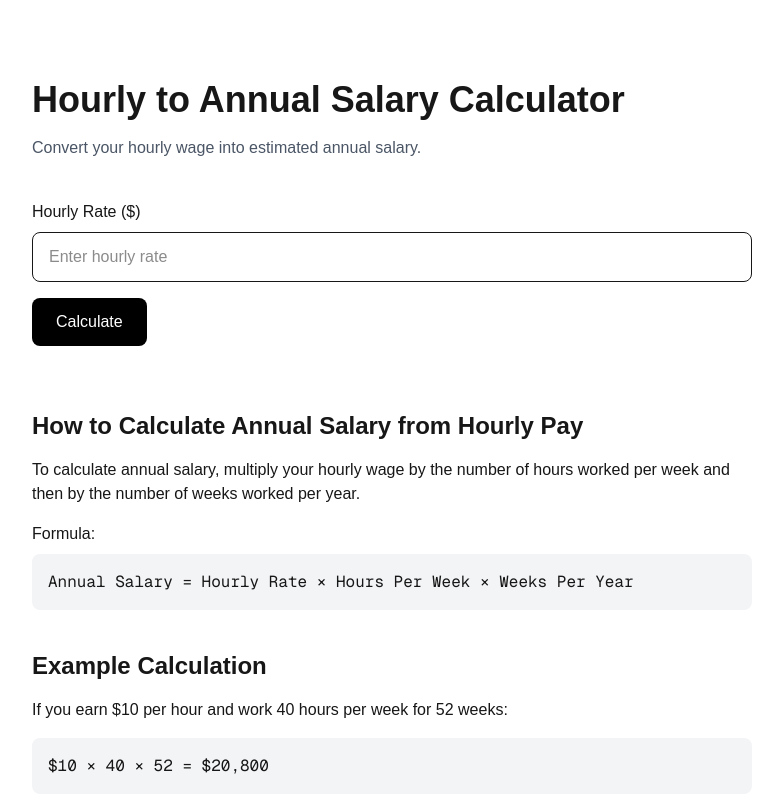
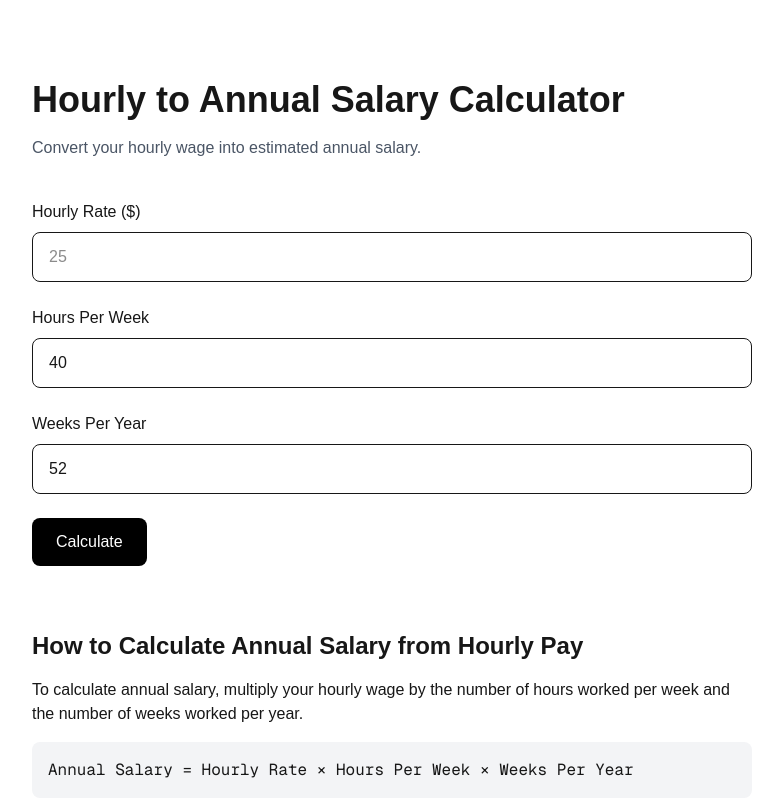
Before and after one commit to ronaldroi2008-droid/odojema, a Next.js app: page /hourly-to-annual-calculator in a window 1280 px wide. Shown: the top 800 px of the page, without its empty margins (248-1031 px from the left). Built offline with nearby package versions, Linux system fonts and the light colour scheme.

Commit message:
Upgrade hourly to annual calculator

```diff
--- a/app/hourly-to-annual-calculator/page.tsx
+++ b/app/hourly-to-annual-calculator/page.tsx
@@ -4,14 +4,19 @@ import { useState } from "react";
 
 export default function HourlyToAnnualCalculator() {
   const [hourlyRate, setHourlyRate] = useState("");
+  const [hoursPerWeek, setHoursPerWeek] = useState("40");
+  const [weeksPerYear, setWeeksPerYear] = useState("52");
+
   const [annualSalary, setAnnualSalary] = useState<number | null>(null);
 
   const calculateSalary = () => {
     const hourly = Number(hourlyRate);
+    const hours = Number(hoursPerWeek);
+    const weeks = Number(weeksPerYear);
 
-    if (!hourly) return;
+    if (!hourly || !hours || !weeks) return;
 
-    const annual = hourly * 40 * 52;
+    const annual = hourly * hours * weeks;
 
     setAnnualSalary(annual);
   };
@@ -26,7 +31,8 @@ export default function HourlyToAnnualCalculator() {
         Convert your hourly wage into estimated annual salary.
       </p>
 
-      <div className="mt-10">
+      <div className="mt-10 space-y-6">
+        <div>
           <label className="block mb-2 font-medium">
             Hourly Rate ($)
           </label>
@@ -36,12 +42,39 @@ export default function HourlyToAnnualCalculator() {
             value={hourlyRate}
             onChange={(e) => setHourlyRate(e.target.value)}
             className="w-full border rounded-lg px-4 py-3"
-          placeholder="Enter hourly rate"
+            placeholder="25"
           />
+        </div>
+
+        <div>
+          <label className="block mb-2 font-medium">
+            Hours Per Week
+          </label>
+
+          <input
+            type="number"
+            value={hoursPerWeek}
+            onChange={(e) => setHoursPerWeek(e.target.value)}
+            className="w-full border rounded-lg px-4 py-3"
+          />
+        </div>
+
+        <div>
+          <label className="block mb-2 font-medium">
+            Weeks Per Year
+          </label>
+
+          <input
+            type="number"
+            value={weeksPerYear}
+            onChange={(e) => setWeeksPerYear(e.target.value)}
+            className="w-full border rounded-lg px-4 py-3"
+          />
+        </div>
 
         <button
           onClick={calculateSalary}
-          className="mt-4 px-6 py-3 rounded-lg bg-black text-white"
+          className="px-6 py-3 rounded-lg bg-black text-white"
         >
           Calculate
         </button>
@@ -65,16 +98,12 @@ export default function HourlyToAnnualCalculator() {
         </h2>
 
         <p className="mt-4">
-          To calculate annual salary, multiply your hourly wage
-          by the number of hours worked per week and then by
-          the number of weeks worked per year.
+          To calculate annual salary, multiply your hourly wage by
+          the number of hours worked per week and the number of
+          weeks worked per year.
         </p>
 
-        <p className="mt-4">
-          Formula:
-        </p>
-
-        <div className="mt-2 p-4 bg-gray-100 rounded-lg">
+        <div className="mt-4 p-4 bg-gray-100 rounded-lg">
           <code>
             Annual Salary = Hourly Rate × Hours Per Week × Weeks Per Year
           </code>
@@ -87,17 +116,18 @@ export default function HourlyToAnnualCalculator() {
         </h2>
 
         <p className="mt-4">
-          If you earn $10 per hour and work 40 hours per week for 52 weeks:
+          If you earn $25 per hour, work 40 hours per week,
+          and work 52 weeks per year:
         </p>
 
         <div className="mt-4 p-4 bg-gray-100 rounded-lg">
           <code>
-            $10 × 40 × 52 = $20,800
+            $25 × 40 × 52 = $52,000
           </code>
         </div>
 
         <p className="mt-4">
-          Your estimated annual salary would be $20,800.
+          Your estimated annual salary would be $52,000.
         </p>
       </section>
 
@@ -112,7 +142,8 @@ export default function HourlyToAnnualCalculator() {
           </h3>
 
           <p className="mt-2">
-            Multiply your hourly rate by the number of hours worked per week and then by the number of weeks worked per year.
+            Multiply your hourly rate by your hours worked per week
+            and then by the number of weeks worked per year.
           </p>
         </div>
 
@@ -122,7 +153,8 @@ export default function HourlyToAnnualCalculator() {
           </h3>
 
           <p className="mt-2">
-            A standard full-time schedule is 40 hours per week for 52 weeks, or 2,080 hours per year.
+            A standard full-time schedule is 40 hours per week for
+            52 weeks, or 2,080 hours per year.
           </p>
         </div>
       </section>
```
Lines whose indentation alone changed are shown as unchanged.
